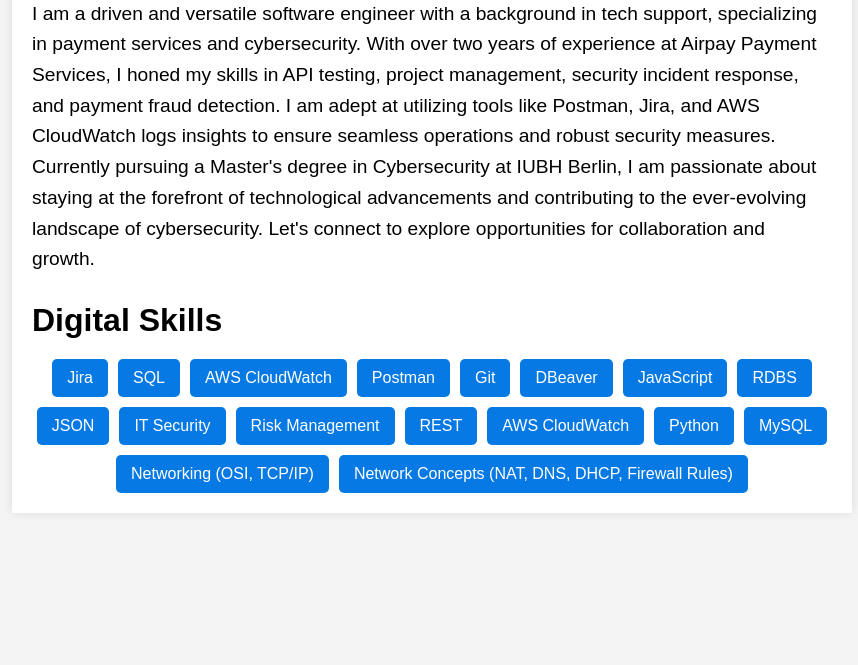
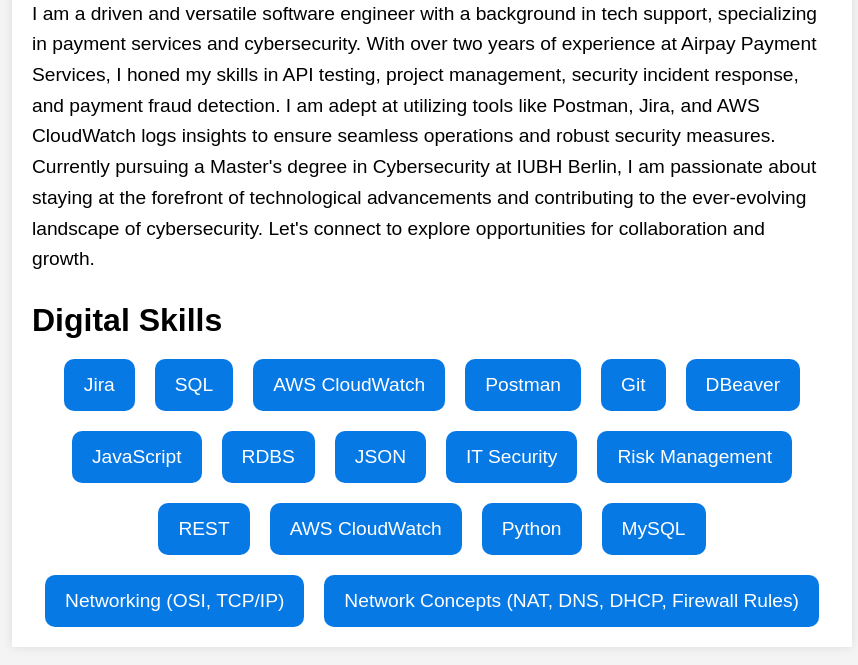
Before and after one commit to Afijithshaji/Afijith.shaji, a plain HTML site: page index.html in a window 1280 px wide. Shown: the part 684-1349 px from the top of the page, without its empty margins (208-1066 px from the left). Before the commit the page ends 1217 px from the top, so only its background shows below. Drawn offline with Linux system fonts and the light colour scheme.

Commit message:
Update styles.css

```diff
--- a/styles.css
+++ b/styles.css
@@ -80,17 +80,17 @@
     display: flex;
     flex-wrap: wrap;
     justify-content: center;
-    gap: 10px;
+    gap: 20px; /* Increased gap between badges */
     margin-top: 20px;
 }
 
 .badge {
     display: inline-block;
-    background-color: #0779e4;
-    color: #fff;
-    padding: 10px 15px;
-    border-radius: 5px;
-    font-size: 1em;
+    background-color: #0779e4; /* Blue color */
+    color: #fff; /* White text color */
+    padding: 15px 20px; /* Increased padding for bigger badges */
+    border-radius: 10px; /* Increased border radius */
+    font-size: 1.2em; /* Increased font size */
     transition: transform 0.2s;
 }
 
```
